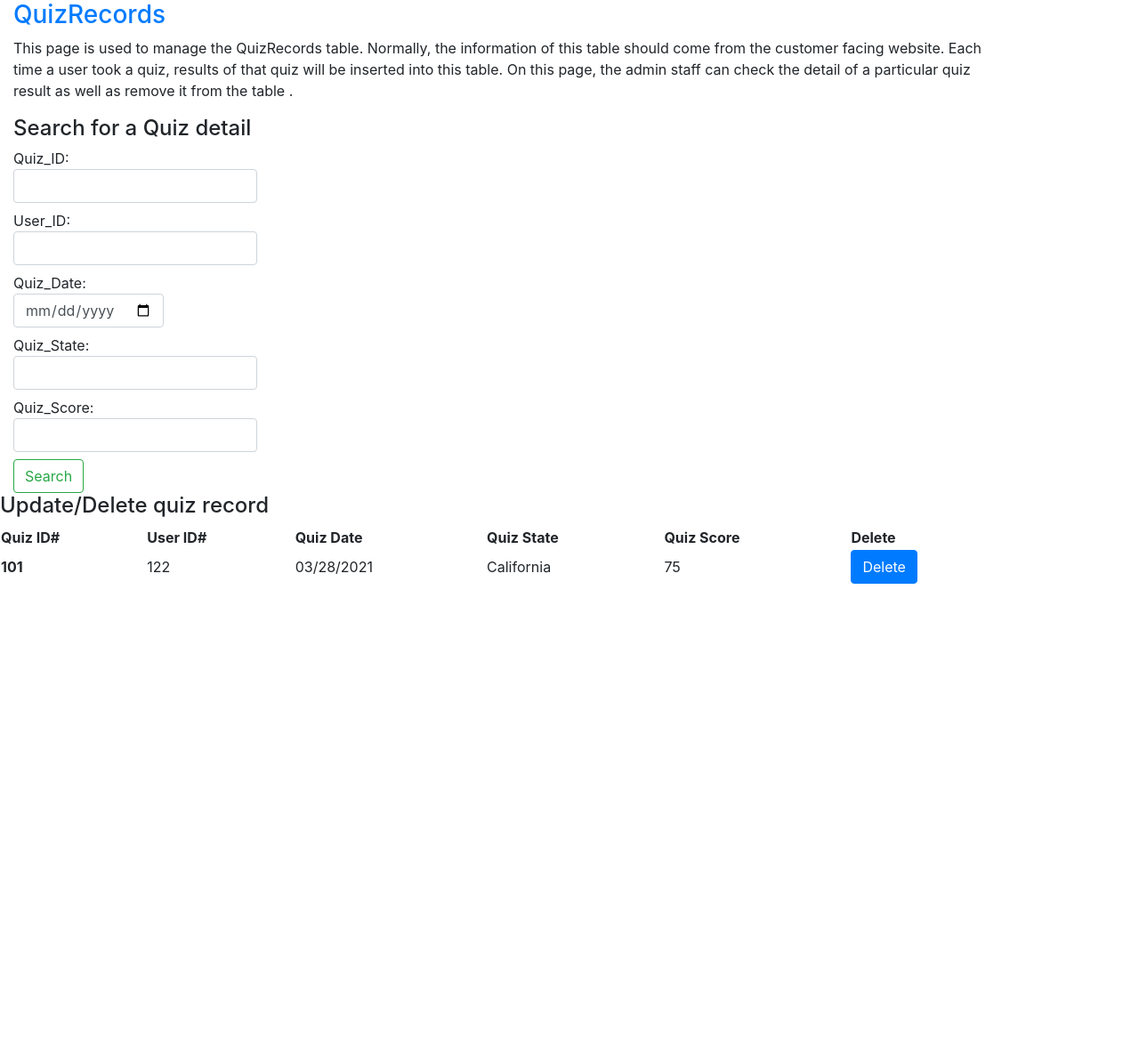
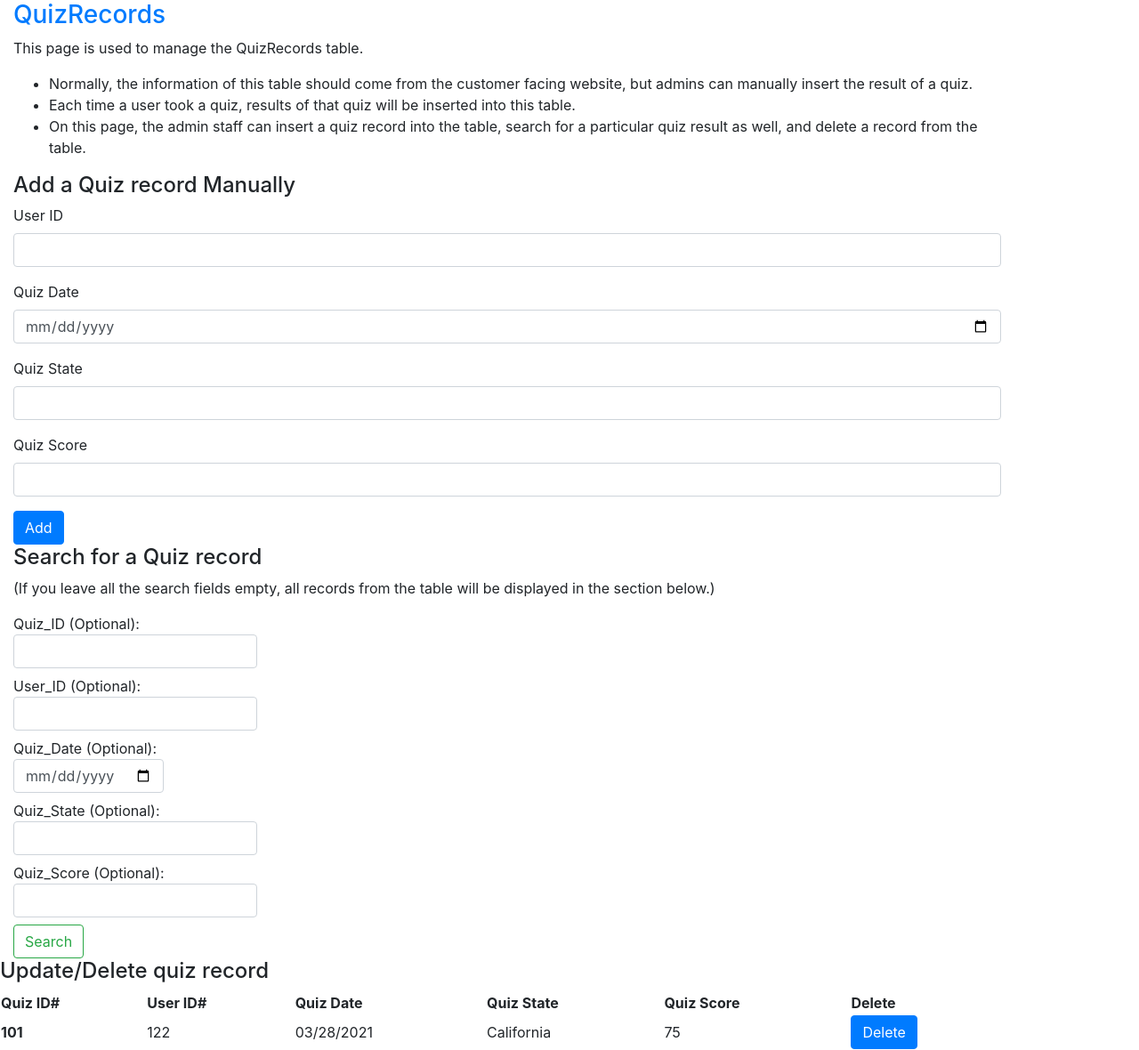
Before and after one commit to nguyeti4/cs340, a Flask app: page /quiz_user in a window 1280 px wide. Shown: the part 56-1236 px from the top of the page at 89% size. Before the commit the page ends 712 px from the top, so only its background shows below. Run offline with Flask 2, Linux system fonts and the light colour scheme; some libraries are stand-ins or nearby versions.

Commit message:
added insert fxn for sim and records

```diff
--- a/templates/quizRecords.html
+++ b/templates/quizRecords.html
@@ -5,31 +5,57 @@
 <div class="container" style="margin-left: 0;">
   <h3><a href="/quiz_user">QuizRecords</a></h3>
   <p>
-      This page is used to manage the QuizRecords table. Normally, the information of this table should come from the customer
-      facing website. Each time a user took a quiz, results of that quiz will be inserted into this table.
-      On this page, the admin staff can check the detail of a particular quiz result as well as remove it from the table .
-
+      This page is used to manage the QuizRecords table.
+	<ul>
+	  <li>Normally, the information of this table should come from the customer facing website, but admins can manually insert the result of a quiz. </li>
+	  <li>Each time a user took a quiz, results of that quiz will be inserted into this table.</li>
+      <li>On this page, the admin staff can insert a quiz record into the table, search for a particular quiz result as well, and delete a record from the table. </li>
+	</ul>
   </p>
 </div>
 
+<form class="container" action="quiz_user" method="POST" style="margin-left: 0;">
+    <div>
+        <h4>Add a Quiz record Manually</h4>
+    </div>
+    <div class="form-group">
+        <label>User ID</label>
+        <input class="form-control" type="number" name="user_id">
+    </div>
+    <div class="form-group">
+        <label>Quiz Date</label>
+        <input class="form-control" type="date" name="quiz_date">
+    </div>
+    <div class="form-group">
+        <label>Quiz State</label>
+        <input class="form-control" type="text" name="quiz_state">
+    </div>
+    <div class="form-group">
+        <label>Quiz Score</label>
+        <input class="form-control" type="number" name="quiz_score">
+    </div>
+    <input class="btn btn-primary" type="submit" value="Add">
+</form>
+
 <form class="container" class="form-inline my-2 my-lg-0" style="margin-left: 0;">
   <div>
-    <h4>Search for a Quiz detail</h4>
+    <h4>Search for a Quiz record</h4>
+	<p>(If you leave all the search fields empty, all records from the table will be displayed in the section below.)</p>
   </div>
   <div>
-    <label>Quiz_ID: <input class="form-control" type="text" name="quiz_id"></label>
+    <label>Quiz_ID (Optional): <input class="form-control" type="number" name="quiz_id"></label>
   </div>
     <div>
-    <label>User_ID: <input class="form-control" type="text" name="quiz_id"></label>
+    <label>User_ID (Optional): <input class="form-control" type="number" name="quiz_id"></label>
   </div>
     <div>
-    <label>Quiz_Date: <input class="form-control" type="date" name="regis_date"></label>
+    <label>Quiz_Date (Optional): <input class="form-control" type="date" name="regis_date"></label>
   </div>
     <div>
-    <label>Quiz_State: <input class="form-control" type="text" name="quiz_id"></label>
+    <label>Quiz_State (Optional): <input class="form-control" type="text" name="quiz_id"></label>
   </div>
     <div>
-    <label>Quiz_Score: <input class="form-control" type="text" name="quiz_id"></label>
+    <label>Quiz_Score (Optional): <input class="form-control" type="number" name="quiz_id"></label>
   </div>
   <button class="btn btn-outline-success my-2 my-sm-0" type="submit">Search</button>
 </form>
```
Also changed, not shown: templates/simulators.html (+33 -18 lines).
